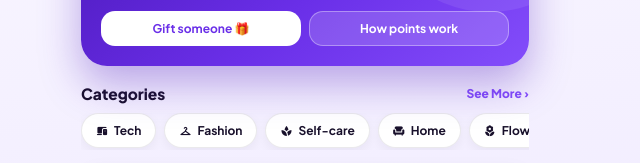
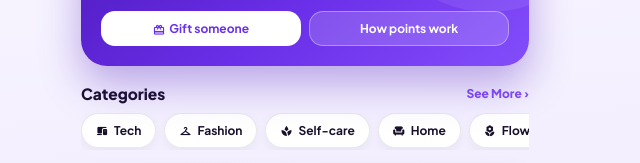
Before and after one commit to sakadaniel32-code/givya, a plain HTML site: page index.html in a window 1280 px wide. Shown: the part 256-419 px from the top of the page, 335-975 px from the left. Drawn offline with nearby package versions, Linux system fonts and the light colour scheme.

Commit message:
Hero button: material icon

```diff
--- a/index.html
+++ b/index.html
@@ -33,7 +33,7 @@
       <div><b id="sPl">0</b><span>Pools started</span></div>
     </div>
     <div class="balrow">
-      <a class="bbtn solid" href="gifting.html">Gift someone 🎁</a>
+      <a class="bbtn solid" href="gifting.html"><span class="ms">redeem</span>&nbsp; Gift someone</a>
       <a class="bbtn" href="gifting.html#points">How points work</a>
     </div>
   </div>
```
